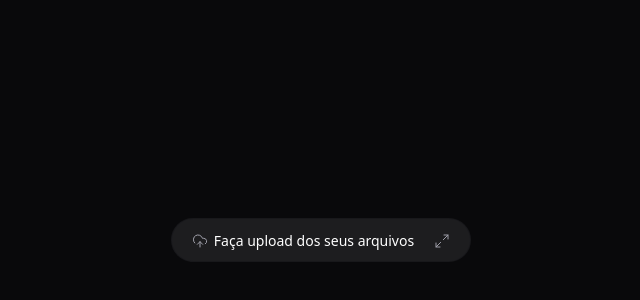
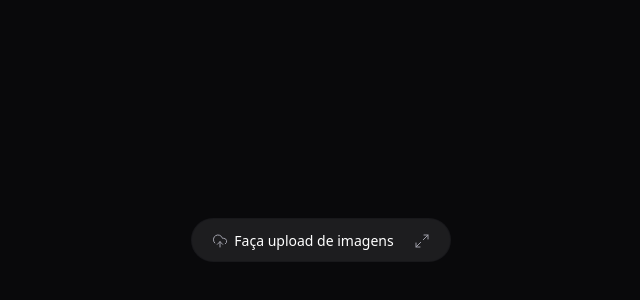
Before and after one commit to GustavoJorgge/upload-widget-front, a React (Vite) app: page / in a window 1280 px wide. Shown: the part 160-460 px from the top of the page, without its empty margins (319-959 px from the left). Built offline with nearby package versions, Linux system fonts and the light colour scheme.

Commit message:
teste final

```diff
--- a/src/components/upload-widget-title.tsx
+++ b/src/components/upload-widget-title.tsx
@@ -15,7 +15,7 @@ export function UploadWidgetTitle() {
           </span>
         </span>
       ) : (
-        <span>Faça upload dos seus arquivos</span>
+        <span>Faça upload de imagens</span>
       )}
     </div>
   );
```
